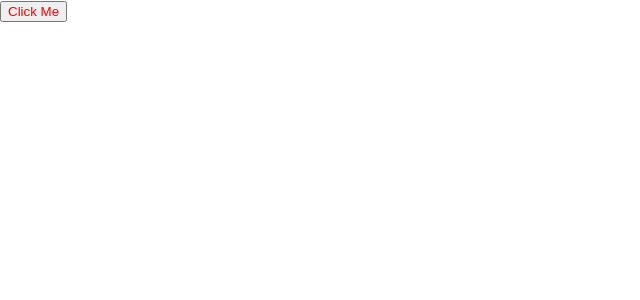
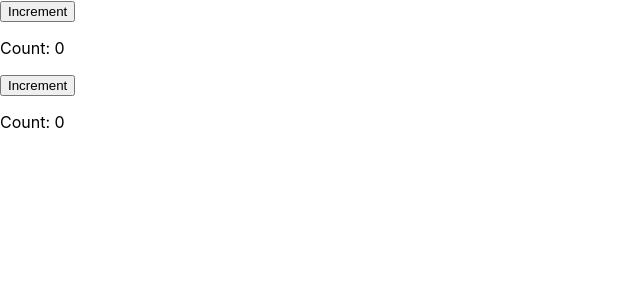
Before and after one commit to MylesThomas/algoexpert.io, a React (Create React App) app in the folder FrontendExpert/react_crash_course/test-app/: page / in a window 1280 px wide. Shown: the top 300 px of the page, without its empty margins (0-640 px from the left). Built offline with nearby package versions, Linux system fonts and the light colour scheme.

Commit message:
Completed Lesson 6 of FrontendExpert's React Course

```diff
--- a/FrontendExpert/react_crash_course/test-app/src/App.js
+++ b/FrontendExpert/react_crash_course/test-app/src/App.js
@@ -1,23 +1,51 @@
+import { useReducer, useState } from "react";
+
+function reducer(state, action) {
+  switch (action.type) {
+    case 'increment':
+      //return {count: state.count + 1}
+      return {count: state.count + action.num}; // return an object with the new state
+    case 'decrement':
+      return {count: state.count - action.num};
+    default:
+      throw new Error('Unknown action type');
+
+
+  }
+}
+
 export default function App() {
+  const [state, dispatch ] = useReducer(reducer, {
+    count: 0
+  });
+
   return (
-    <MyButton onClick={handleClick}>Click Me</MyButton>
+    <>
+      <Counter
+        count={state.count}
+        onClick={() => dispatch({ // dispatch: calls the reducer (has to take in the reducer's action!)
+          type: 'increment',
+          num: 1 // increment by 1
+        })} />
+
+      <Counter
+        count={state.count}
+        onClick={() => dispatch({
+          type: 'decrement',
+          num: 100
+        })} />
+
+    </>
   );
 }
 
-function handleClick(event) {
-  console.log(event);
-};
-
-function MyButton(props) {
-  // make sure to add onClick={props.onClick}, or else the console won't log the event!
-  // even better: use the spread syntax (...props) so that it inherits more than just onClick!
+function Counter({count, onClick}) { // change this to onClick
   return (
-    <button
-      {...props}
-      style={{
-        color: 'red'
-      }}>
-      {props.children}
-    </button>
+    <>
+      <button onClick={onClick}> {/* change this to onClick */}
+          Increment
+      </button>
+      <p>Count: {count}</p>
+    </>
   );
 }
```
Also changed, not shown: 1 other file (tests, documents, lock files or other folders).
